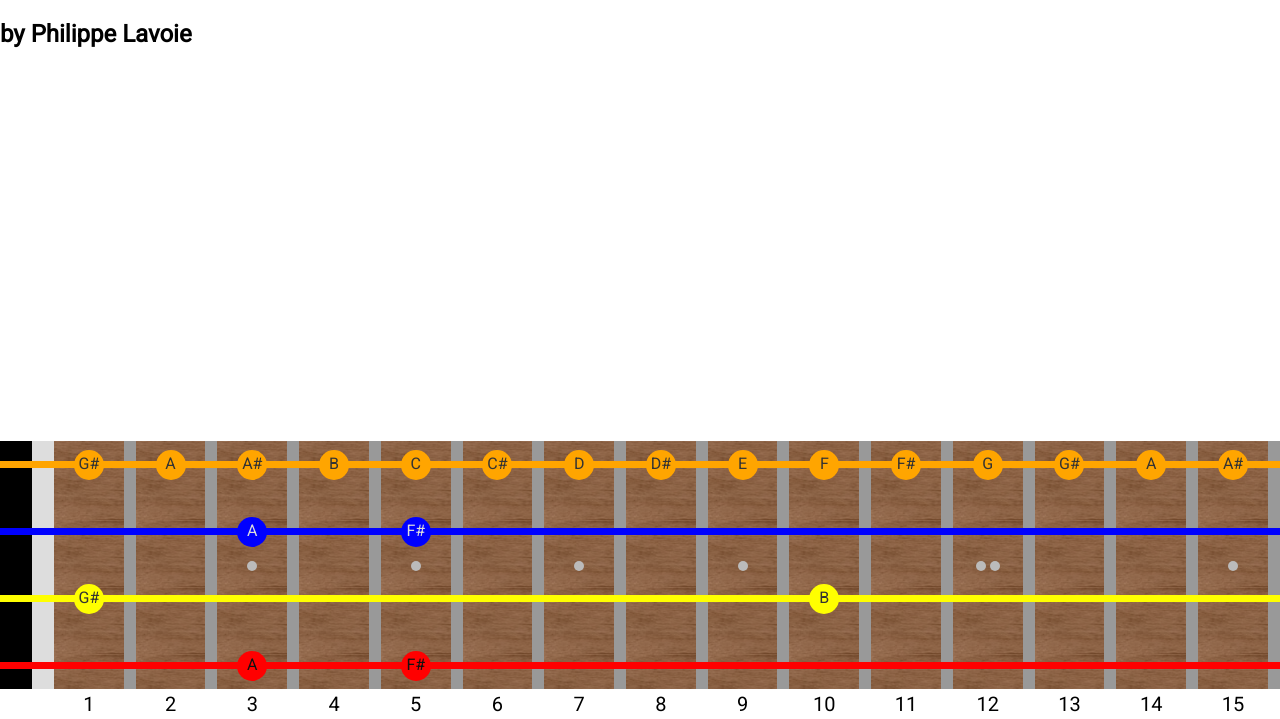
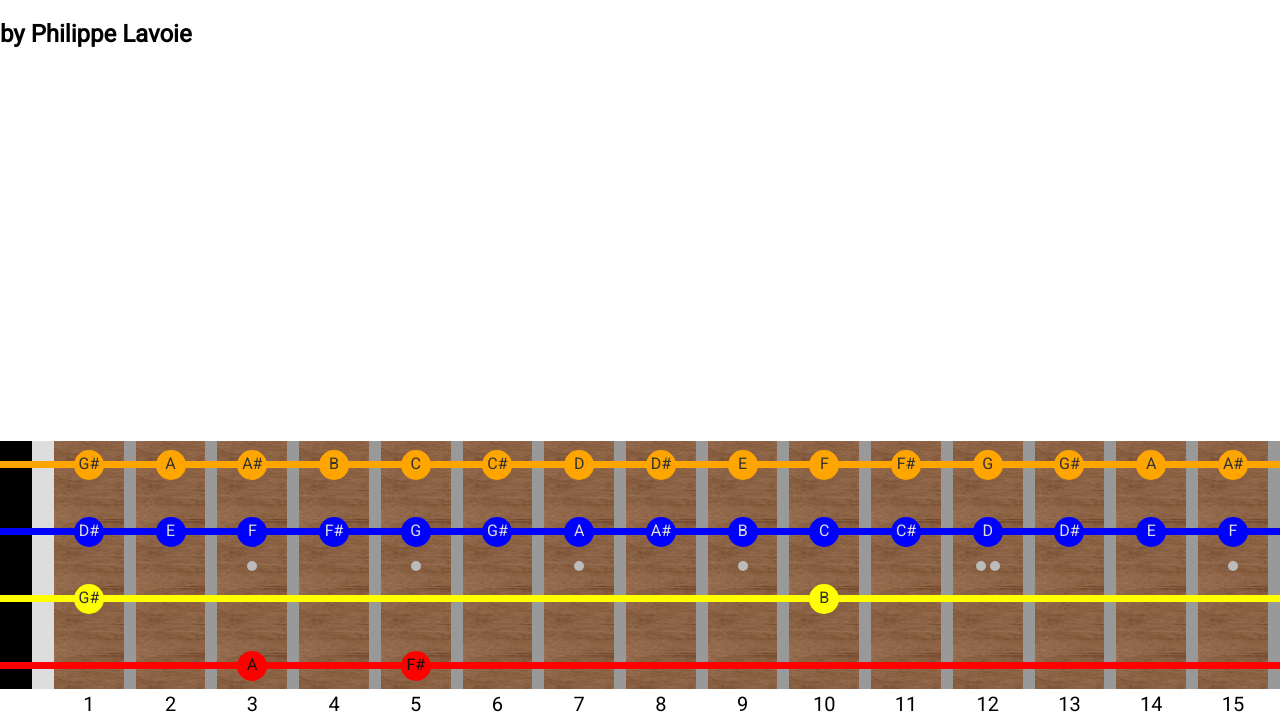
Before and after one commit to drdeteck/BassNote, a plain HTML site: page index.html in a window 1280 px wide. Shown: the part 81-800 px from the top of the page. Drawn offline with Linux system fonts and the light colour scheme.

Commit message:
Update D string ids.

```diff
--- a/index.html
+++ b/index.html
@@ -161,35 +161,35 @@
             <tr class="row-string string-d">
                 <td class="string"></td>
                 <td class="string"></td>
+                <td class="string" id="d1"><span class="note">D#</span></td>
                 <td class="string"></td>
+                <td class="string" id="d2"><span class="note">E</span></td>
                 <td class="string"></td>
+                <td class="string" id="d3"><span class="note">F</span></td>
                 <td class="string"></td>
+                <td class="string" id="d4"><span class="note">F#</span></td>
                 <td class="string"></td>
-                <td class="string"><span class="note">A</span></td>
+                <td class="string" id="d5"><span class="note">G</span></td>
                 <td class="string"></td>
+                <td class="string" id="d6"><span class="note">G#</span></td>
                 <td class="string"></td>
+                <td class="string" id="d7"><span class="note">A</span></td>
                 <td class="string"></td>
-                <td class="string"><span class="note">F#</span></td>
+                <td class="string" id="d8"><span class="note">A#</span></td>
                 <td class="string"></td>
+                <td class="string" id="d9"><span class="note">B</span></td>
                 <td class="string"></td>
+                <td class="string" id="d10"><span class="note">C</span></td>
                 <td class="string"></td>
+                <td class="string" id="d11"><span class="note">C#</span></td>
                 <td class="string"></td>
+                <td class="string" id="d12"><span class="note">D</span></td>
                 <td class="string"></td>
+                <td class="string" id="d13"><span class="note">D#</span></td>
                 <td class="string"></td>
+                <td class="string" id="d14"><span class="note">E</span></td>
                 <td class="string"></td>
-                <td class="string"></td>
-                <td class="string"></td>
-                <td class="string"></td>
-                <td class="string"></td>
-                <td class="string"></td>
-                <td class="string"></td>
-                <td class="string"></td>
-                <td class="string"></td>
-                <td class="string"></td>
-                <td class="string"></td>
-                <td class="string"></td>
-                <td class="string"></td>
-                <td class="string"></td>
+                <td class="string" id="d15"><span class="note">F</span></td>
                 <td class="string"></td>
             </tr>
             <tr class="row3">
```
